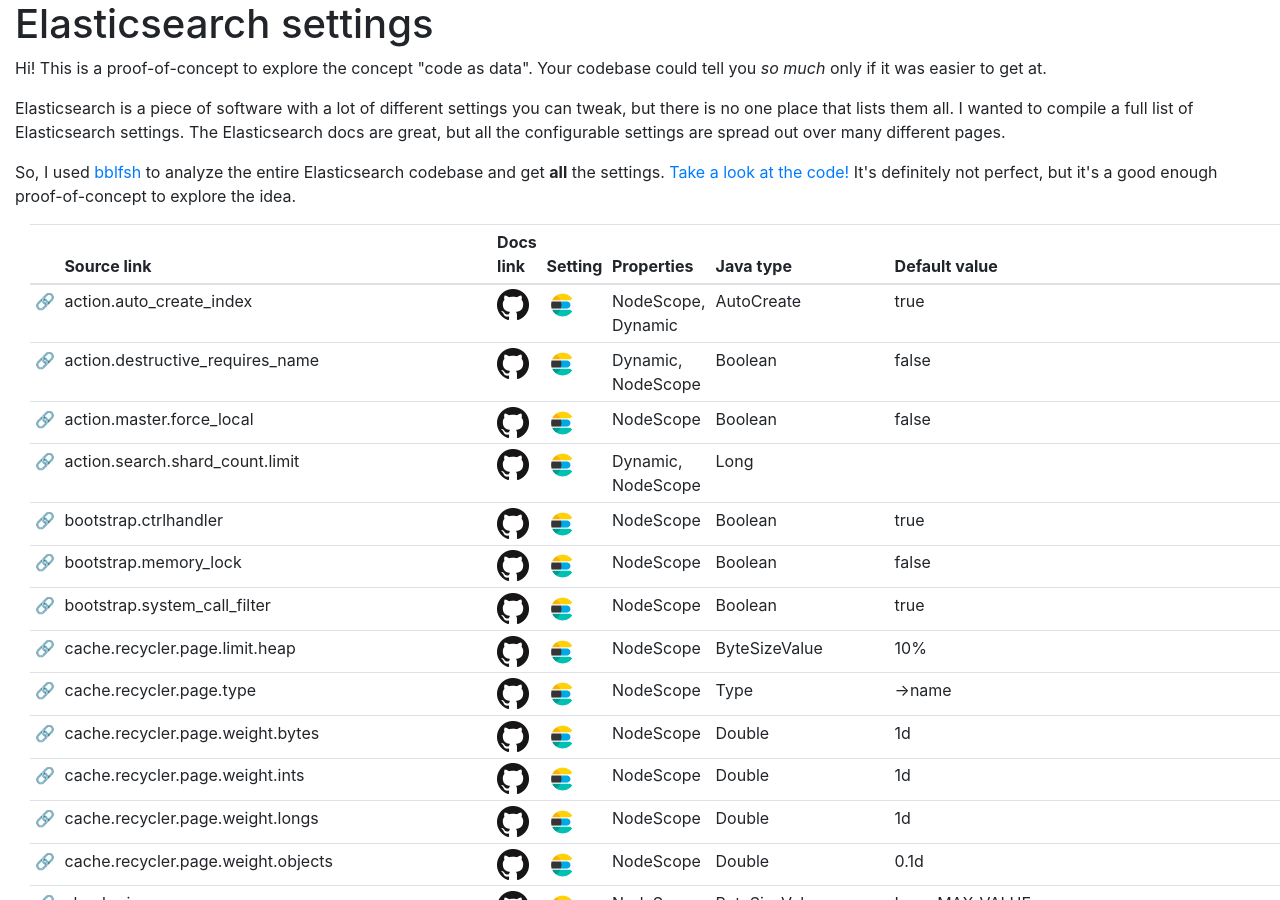
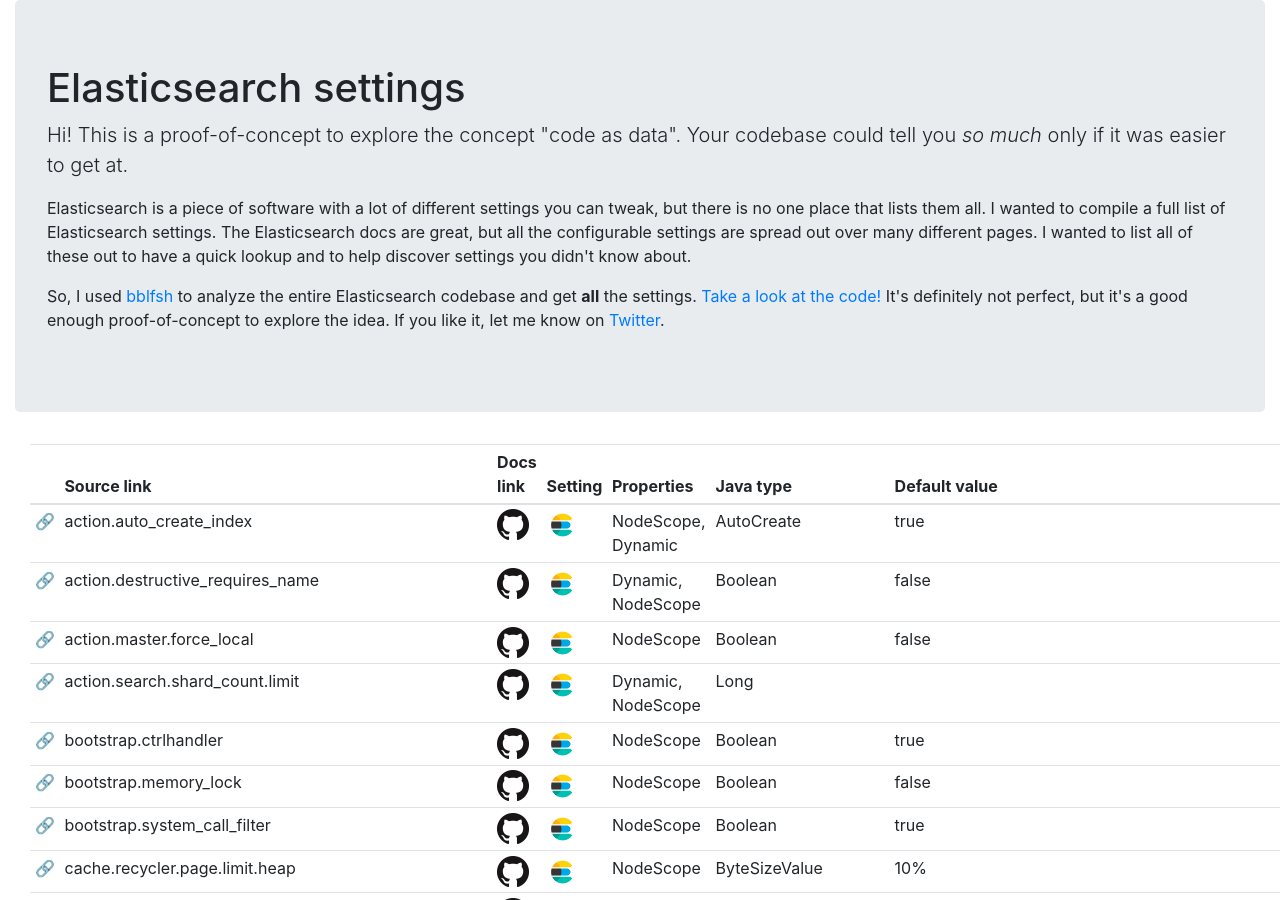
Before and after one commit to nickcanz/nickcanz.github.com, a Jekyll site: the page elasticsearch-settings/index.html, which Jekyll copies as it is, in a window 1280 px wide and 900 px high. Built offline with Jekyll 4.4.1, drawn with Linux system fonts in a browser that asks for light colours.

Commit message:
Adjust intro paragraph

```diff
--- a/elasticsearch-settings/index.html
+++ b/elasticsearch-settings/index.html
@@ -11,10 +11,12 @@
     </style>
   </head>
   <body class="container-fluid">
-    <h1>Elasticsearch settings</h1>
-    <p>Hi! This is a proof-of-concept to explore the concept "code as data". Your codebase could tell you <em>so much</em> only if it was easier to get at.</p>
-    <p>Elasticsearch is a piece of software with a lot of different settings you can tweak, but there is no one place that lists them all. I wanted to compile a full list of Elasticsearch settings. The Elasticsearch docs are great, but all the configurable settings are spread out over many different pages.</p>
-    <p>So, I used <a href="https://bblf.sh">bblfsh</a> to analyze the entire Elasticsearch codebase and get <strong>all</strong> the settings. <a href="https://github.com/nickcanz/elasticsearch-bblfsh">Take a look at the code!</a> It's definitely not perfect, but it's a good enough proof-of-concept to explore the idea.</p>
+    <div class="jumbotron">
+      <h1>Elasticsearch settings</h1>
+      <p class="lead">Hi! This is a proof-of-concept to explore the concept "code as data". Your codebase could tell you <em>so much</em> only if it was easier to get at.</p>
+      <p>Elasticsearch is a piece of software with a lot of different settings you can tweak, but there is no one place that lists them all. I wanted to compile a full list of Elasticsearch settings. The Elasticsearch docs are great, but all the configurable settings are spread out over many different pages. I wanted to list all of these out to have a quick lookup and to help discover settings you didn't know about.</p>
+      <p>So, I used <a href="https://bblf.sh">bblfsh</a> to analyze the entire Elasticsearch codebase and get <strong>all</strong> the settings. <a href="https://github.com/nickcanz/elasticsearch-bblfsh">Take a look at the code!</a> It's definitely not perfect, but it's a good enough proof-of-concept to explore the idea. If you like it, let me know on <a href="https://twitter.com/nick_canz">Twitter</a>.</p>
+    </div>
 
     <section id="settings-list" class="container-fluid">
       <table class="table table-sm" id="settings-table">
```
